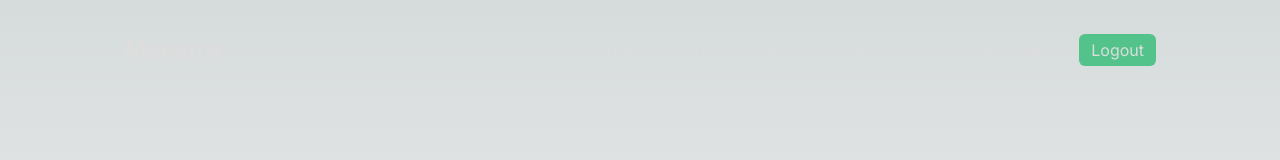
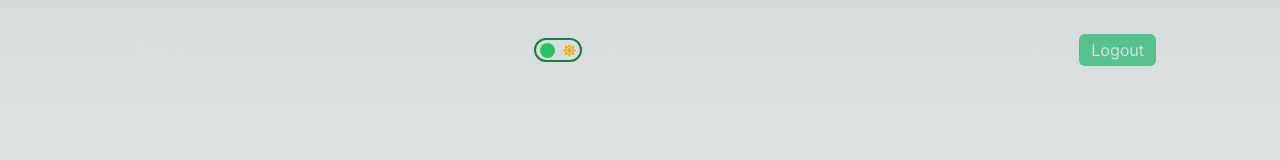
Before and after one commit to JerryDoran/next13-dev-agency, a Next.js app: page / in a window 1280 px wide. Shown: the top 160 px of the page. Built offline with nearby package versions, Linux system fonts and the light colour scheme.

Commit message:
added dark mode toggle component

```diff
--- /dev/null
+++ b/components/DarkModeToggle.js
@@ -0,0 +1,15 @@
+import { FaMoon, FaSun } from 'react-icons/fa';
+
+export default function DarkModeToggle() {
+  return (
+    <div className='w-12 h-6 border-2 border-solid border-green-700 rounded-3xl flex justify-between items-center p-1 relative cursor-pointer'>
+      <div>
+        <FaMoon size={12} />
+      </div>
+      <div>
+        <FaSun size={13} className='text-yellow-500' />
+      </div>
+      <div className='w-[15px] h-[15px] bg-green-500 rounded-full absolute' />
+    </div>
+  );
+}
--- a/components/navbar/Navbar.js
+++ b/components/navbar/Navbar.js
@@ -2,6 +2,7 @@
 
 import Link from 'next/link';
 import { links } from './linksData';
+import DarkModeToggle from '../DarkModeToggle';
 
 export default function Navbar() {
   return (
@@ -10,6 +11,7 @@ export default function Navbar() {
         Maestro
       </Link>
       <nav className='hidden md:flex md:items-center gap-6'>
+        <DarkModeToggle />
         {links.map((link) => (
           <Link
             key={link.id}
--- a/package.json
+++ b/package.json
@@ -16,6 +16,7 @@
     "postcss": "8.4.24",
     "react": "18.2.0",
     "react-dom": "18.2.0",
+    "react-icons": "^4.10.1",
     "tailwindcss": "3.3.2"
   }
 }
```
Also changed, not shown: 1 other file (tests, documents, lock files or other folders).
